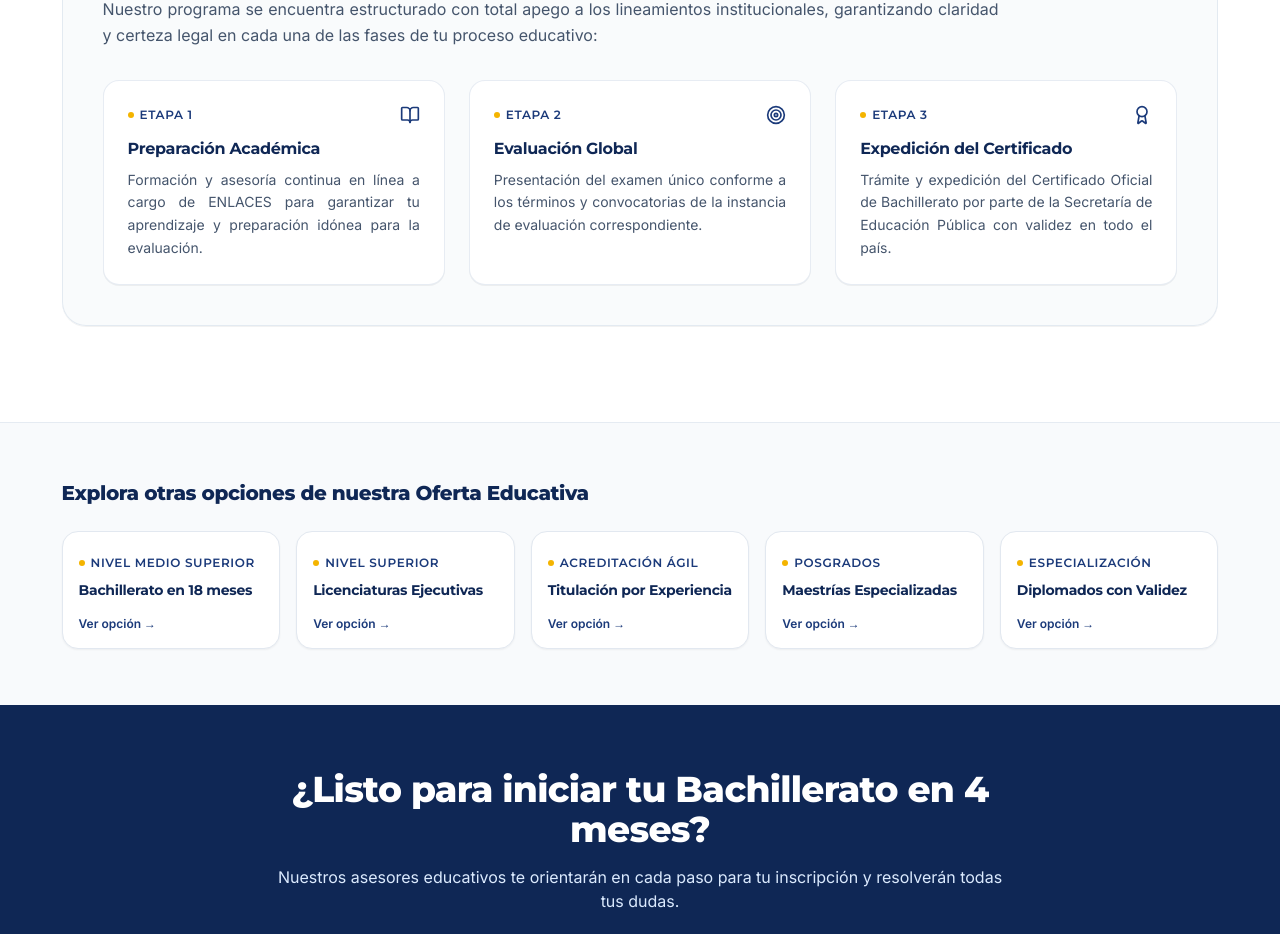
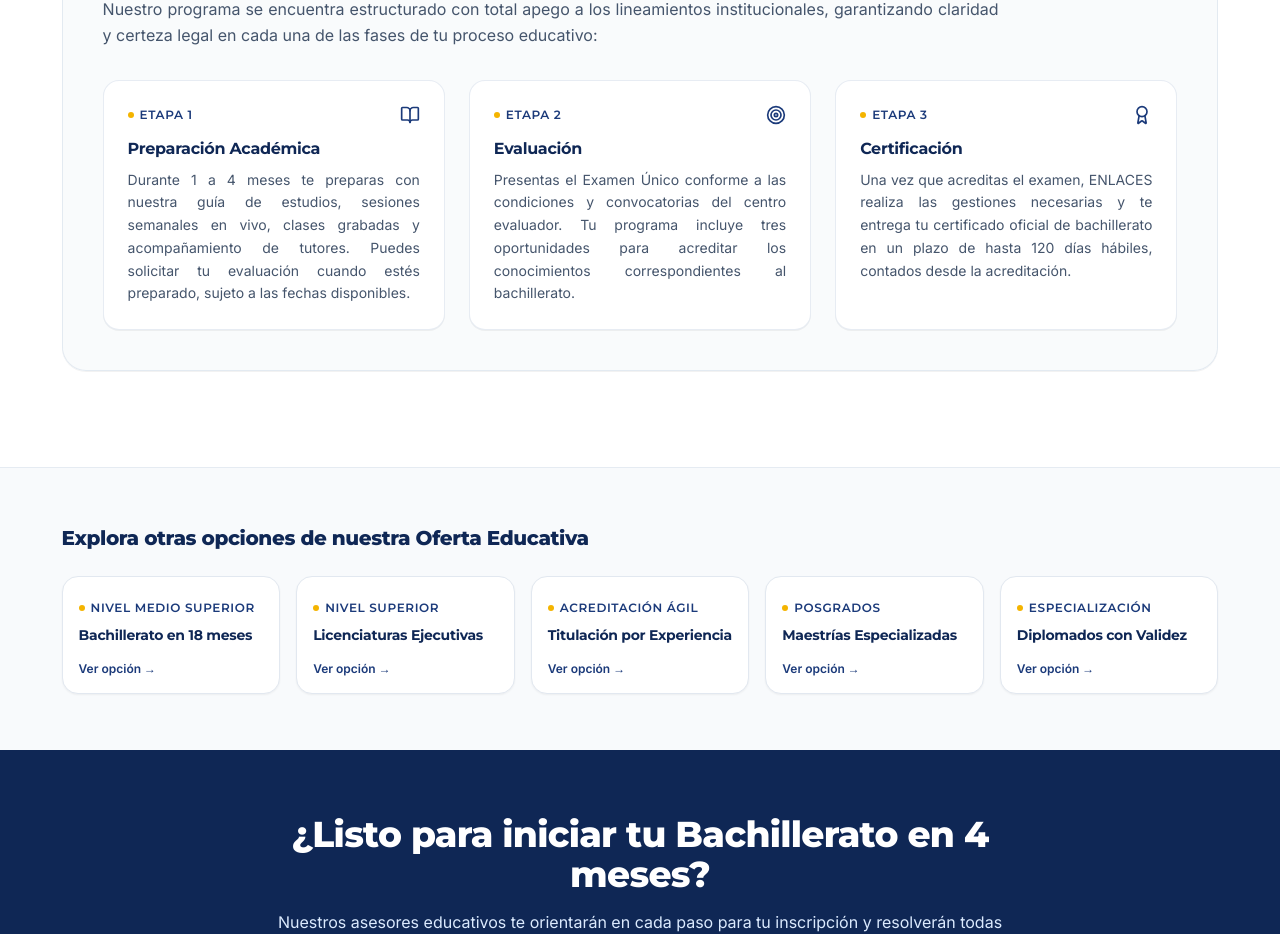
Before and after one commit to dmytro-webild/b02179c9-55a4-4431-96fc-35acbd36f5d2, a React (Vite) app: page /oferta/bachillerato-4-meses in a window 1280 px wide. Shown: the part 3460-4394 px from the top of the page. Built offline with nearby package versions, Linux system fonts and the light colour scheme.

Commit message:
Webild agent: En la página Bachillerato en 4 meses, modifica la sección Ac

```diff
--- a/src/pages/OfertaBachilleratoPage.tsx
+++ b/src/pages/OfertaBachilleratoPage.tsx
@@ -436,7 +436,7 @@ export default function OfertaBachilleratoPage() {
                     Preparación Académica
                   </h4>
                   <p className="mt-2 font-['Inter'] text-xs sm:text-sm text-slate-600 leading-relaxed text-left sm:text-justify">
-                    Formación y asesoría continua en línea a cargo de ENLACES para garantizar tu aprendizaje y preparación idónea para la evaluación.
+                    Durante 1 a 4 meses te preparas con nuestra guía de estudios, sesiones semanales en vivo, clases grabadas y acompañamiento de tutores. Puedes solicitar tu evaluación cuando estés preparado, sujeto a las fechas disponibles.
                   </p>
                 </div>
               </div>
@@ -451,10 +451,10 @@ export default function OfertaBachilleratoPage() {
                     <Target className="w-5 h-5 text-[#1B3A7A]" />
                   </div>
                   <h4 className="font-['Montserrat'] font-bold text-base text-[#0F2755]">
-                    Evaluación Global
+                    Evaluación
                   </h4>
                   <p className="mt-2 font-['Inter'] text-xs sm:text-sm text-slate-600 leading-relaxed text-left sm:text-justify">
-                    Presentación del examen único conforme a los términos y convocatorias de la instancia de evaluación correspondiente.
+                    Presentas el Examen Único conforme a las condiciones y convocatorias del centro evaluador. Tu programa incluye tres oportunidades para acreditar los conocimientos correspondientes al bachillerato.
                   </p>
                 </div>
               </div>
@@ -469,10 +469,10 @@ export default function OfertaBachilleratoPage() {
                     <Award className="w-5 h-5 text-[#1B3A7A]" />
                   </div>
                   <h4 className="font-['Montserrat'] font-bold text-base text-[#0F2755]">
-                    Expedición del Certificado
+                    Certificación
                   </h4>
                   <p className="mt-2 font-['Inter'] text-xs sm:text-sm text-slate-600 leading-relaxed text-left sm:text-justify">
-                    Trámite y expedición del Certificado Oficial de Bachillerato por parte de la Secretaría de Educación Pública con validez en todo el país.
+                    Una vez que acreditas el examen, ENLACES realiza las gestiones necesarias y te entrega tu certificado oficial de bachillerato en un plazo de hasta 120 días hábiles, contados desde la acreditación.
                   </p>
                 </div>
               </div>
```
